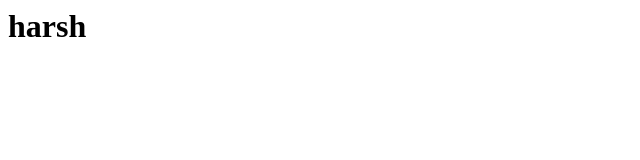
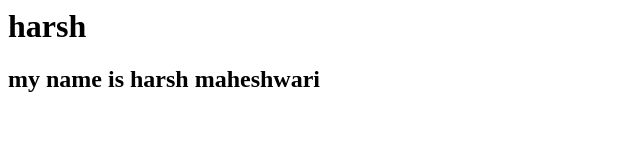
Before and after one commit to HarshMaheshwari-12/testing, a plain HTML site: page index.html in a window 1280 px wide. Shown: the whole page, without its empty margins (0-640 px from the left). Drawn offline with Linux system fonts and the light colour scheme.

Commit message:
#5 ticket completed

```diff
--- a/index.html
+++ b/index.html
@@ -3,5 +3,6 @@
   </head>
 
   <h1> harsh</h1>
+  <h2> my name is harsh maheshwari</h2>
 
 </html>
```
